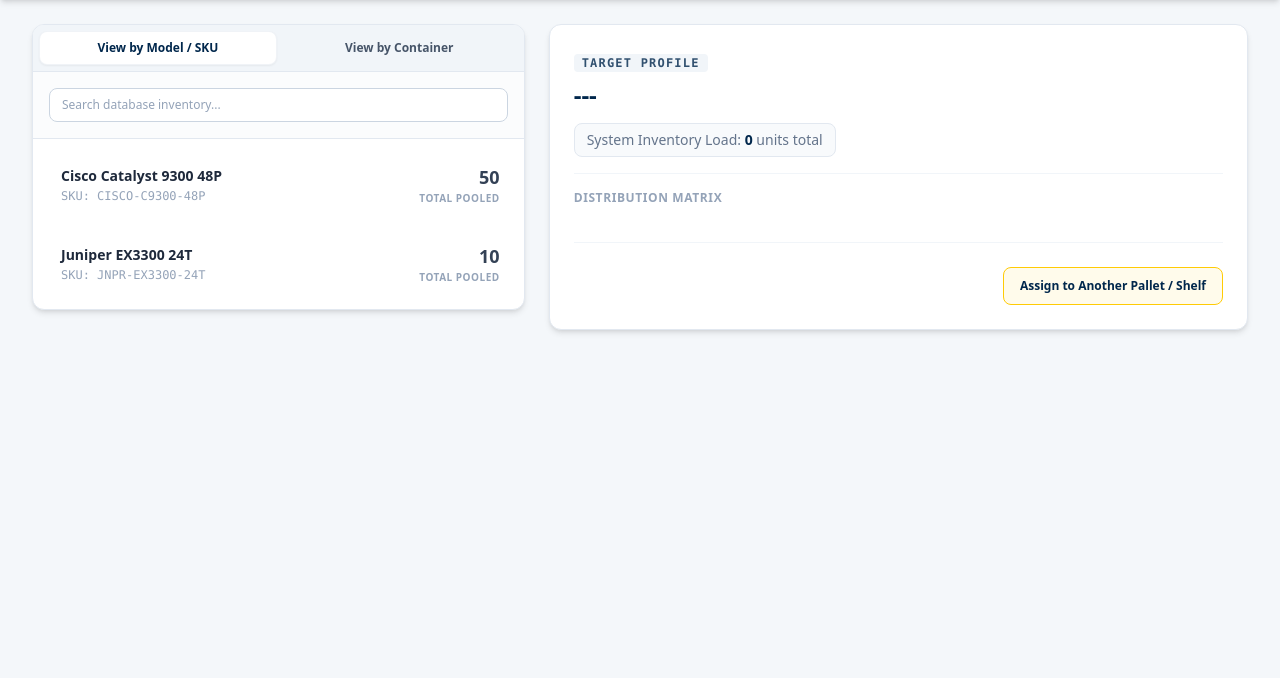
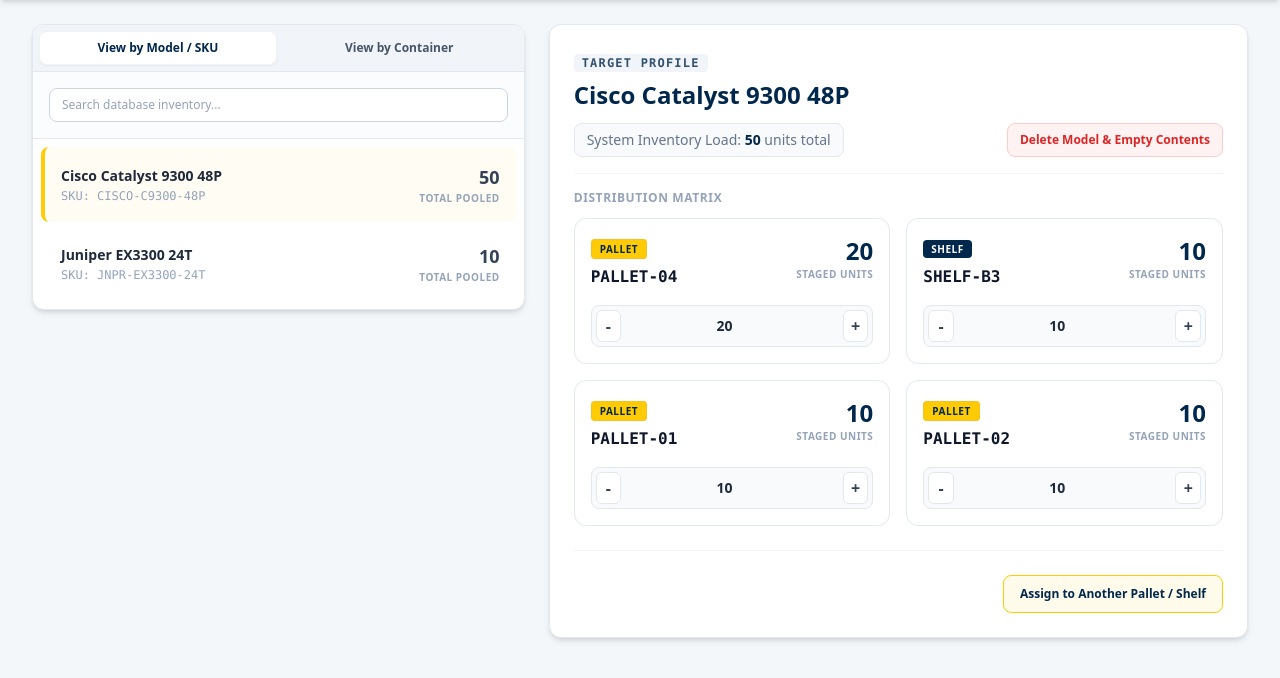
Before and after one commit to jsphkabil/umnet-infrastructure-inventory, a Flask app: page / in a window 1280 px wide. Shown: the part 68-746 px from the top of the page. Run offline with Flask 3, Linux system fonts and the light colour scheme; some libraries are stand-ins or nearby versions.

Commit message:
HTML bug fixes

```diff
--- a/templates/dashboard.html
+++ b/templates/dashboard.html
@@ -279,7 +279,7 @@
             document.getElementById('matrix-grid-title').innerText = "Distribution Matrix";
             document.getElementById('modal-active-model-id').value = modelId;
             document.getElementById('delete-container-btn').classList.add('hidden');
-            document.getElementById('delete-model-btn').class.remove('hidden');
+            document.getElementById('delete-model-btn').classList.remove('hidden');
 
             // Clean up all rows to remove previous active highlight configurations
             document.querySelectorAll('.catalog-row').forEach(el => {
@@ -402,7 +402,7 @@
         function triggerContainerClearout() {
             if (!currentFocusedLocationId) return;
 
-            const confirmClear = confirm("Are you absolutely sure you want to delete ${currentFocusedLocationId}? This will completely remove all network items currently assigned to it from your warehouse counts.");
+            const confirmClear = confirm(`Are you absolutely sure you want to delete ${currentFocusedLocationId}? This will completely remove all network items currently assigned to it from your warehouse counts.`);
 
             if (confirmClear) {
                 fetch(`/api/container/${currentFocusedLocationId}/delete`, {
@@ -421,12 +421,12 @@
         }
 
         function triggerModelClearout() {
-            if (!currentFocusedLocationId) return;
+            if (!currentFocusedModelId) return;
 
-            const confirmClear = confirm("Are you absolutely sure you want to delete ${currentFocusedModelId}? This will completely remove this hardware model and remove all of its unit tracking allocations")
+            const confirmClear = confirm(`Are you absolutely sure you want to delete ${currentFocusedModelId}? This will completely remove this hardware model and remove all of its unit tracking allocations`)
 
             if(confirmClear) {
-                fetch('/api/model.${currentFocusedModelId}/delete', {
+                fetch(`/api/model/${currentFocusedModelId}/delete`, {
                     method: 'POST'
                 })
                 .then(res => res.json())
```
